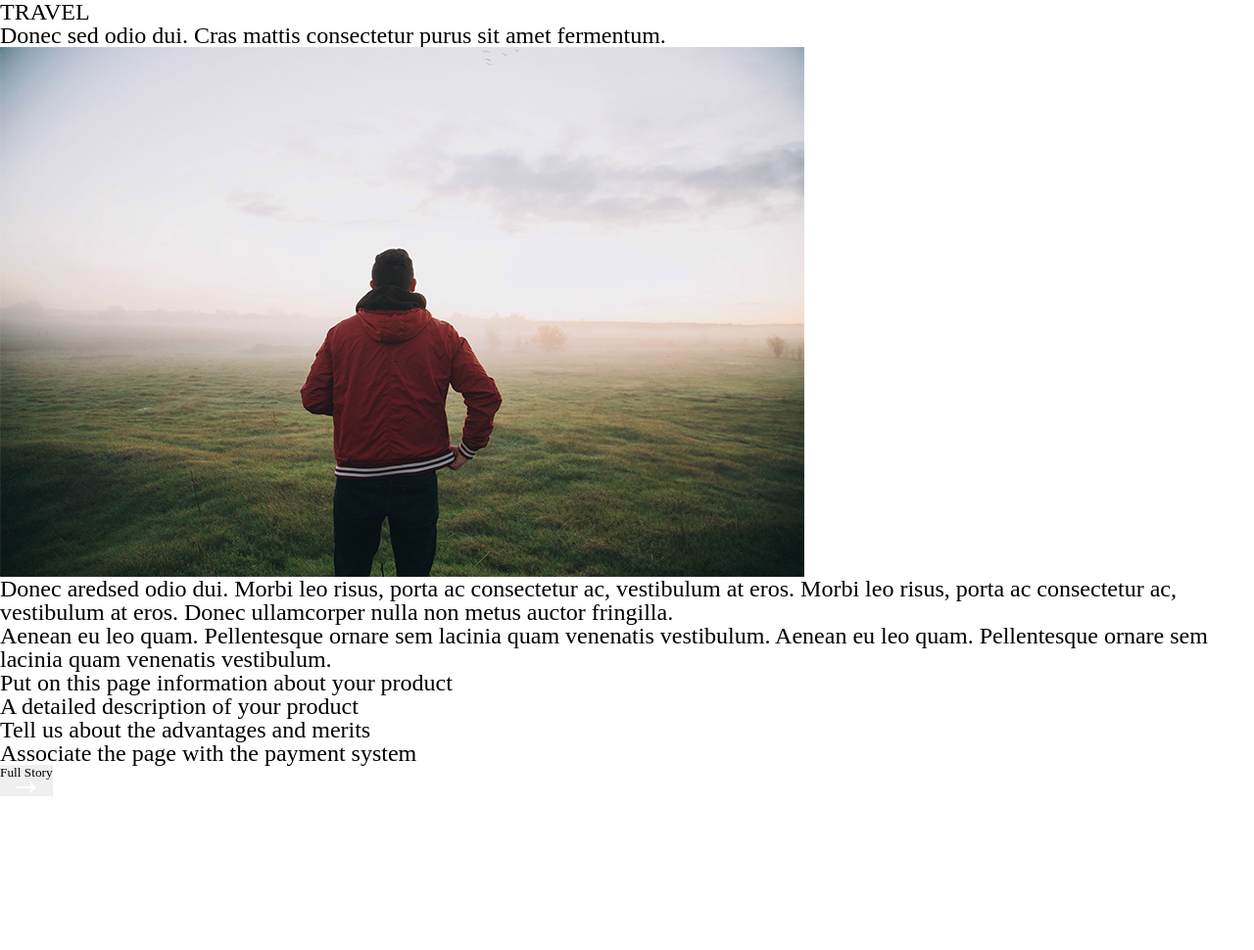
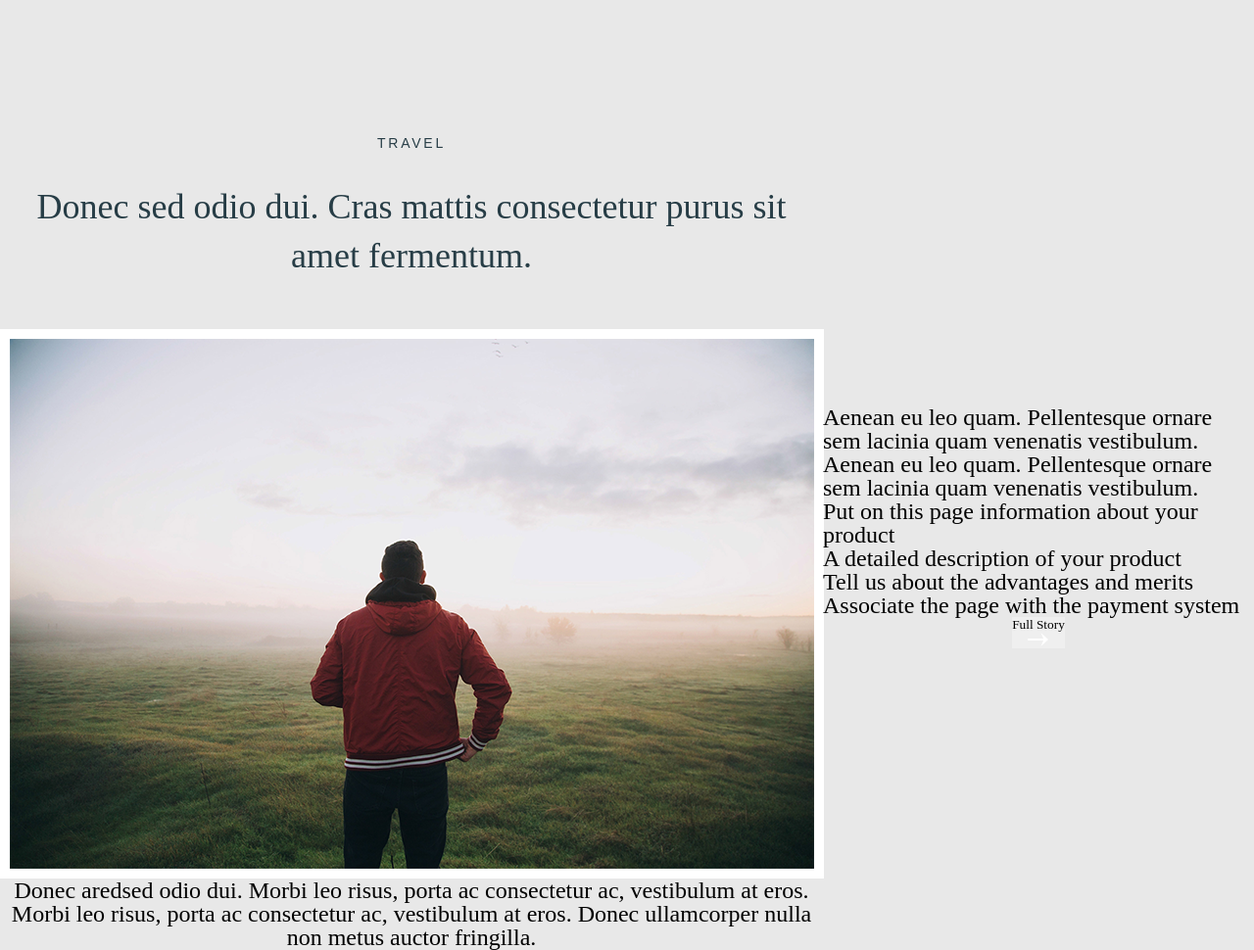
Before and after one commit to QusaiStellar/freelancer_lifestyle, a plain HTML site: page css_5/css_5/index.html in a window 1280 px wide. Shown: the whole page at 98% size. Before the commit the page ends 814 px from the top, so only its background shows below. Drawn offline with Linux system fonts and the light colour scheme.

Commit message:
homework

```diff
--- a/css_5/css_5/css/style.css
+++ b/css_5/css_5/css/style.css
@@ -19,21 +19,49 @@ h1,h2,h3,h4,h5,h6{font-size:inherit;font-weight: inherit;}
 body {
 	font-family: 'Times New Roman', Times, serif;
 	font-size: 24px;
+    background-color: #e8e8e8;
 }
 
 header {
     max-height: 106px;
 }
-
-content.content {
-    background-color: #e8e8e8;
+.content {
+    margin: 106px 0px 0px 0px;
+    display: flex;
+  align-items: center;
+  justify-content: center;
 }
-
-content.container {
+.container {
+    max-width: 840px;
+    justify-items: center;
 
 }
 
 .main_text {
+  text-align: center;
 
-    background-image: url('img/background.png');
 }
+
+
+.logo {
+    padding: 20px;
+    color: #273d46;
+    font-family: Arial;
+font-size: 14px;
+line-height: 40px;
+font-weight: 400;
+text-transform: uppercase;
+letter-spacing: 0.2em;
+}
+
+.donec {
+    font-size: 36px;
+line-height: 50px;
+font-weight: 400;
+color: #273d46;
+margin-bottom: 50px;
+}
+
+.img {
+    border: white 10px solid;
+}
--- a/css_5/css_5/index.html
+++ b/css_5/css_5/index.html
@@ -20,10 +20,10 @@
 		<header class="herman">
 		</header>
 
-		<main class="main">
-			<content class="container">
+
 
 		<div class="main_text">
+			<div class="container">
 				<div class="logo">
 					<p>TRAVEL</p>
 				</div>
@@ -36,7 +36,8 @@
 					Donec ullamcorper nulla non metus auctor fringilla.
 				</p>
 			</div>
-
+		</div>
+		<div class="container">
 			<div class="under_main_text">
 				<p>Aenean eu leo quam. Pellentesque ornare sem lacinia quam venenatis vestibulum. Aenean eu leo
 					quam. Pellentesque ornare sem lacinia quam venenatis vestibulum.</p>
@@ -52,8 +53,9 @@
 				<p>Full Story</p>
 				<img src="img/arrow.png" alt="Стрелка">
 			</button>
-			</content>
-		</main>
+
+
+
 
 			<footer class="footer">
 			</footer>
```
Lines whose indentation alone changed are shown as unchanged.
